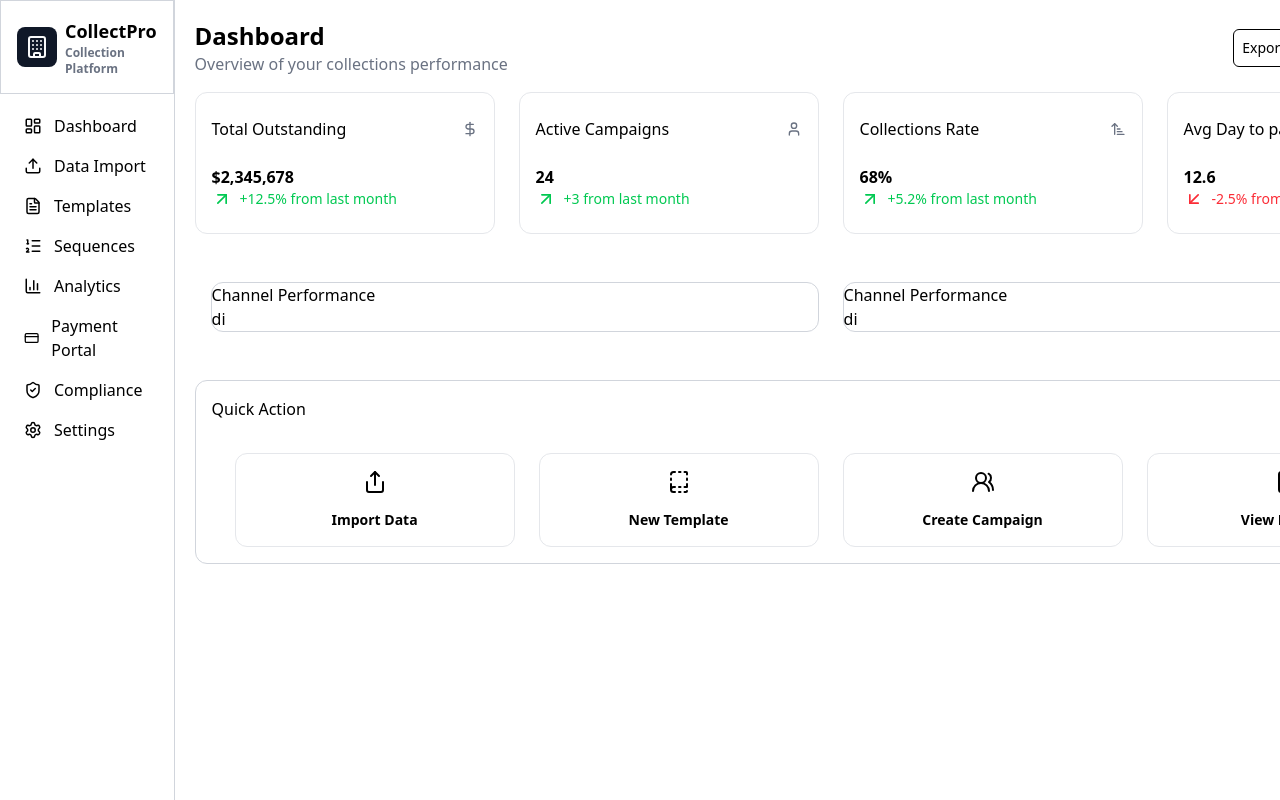
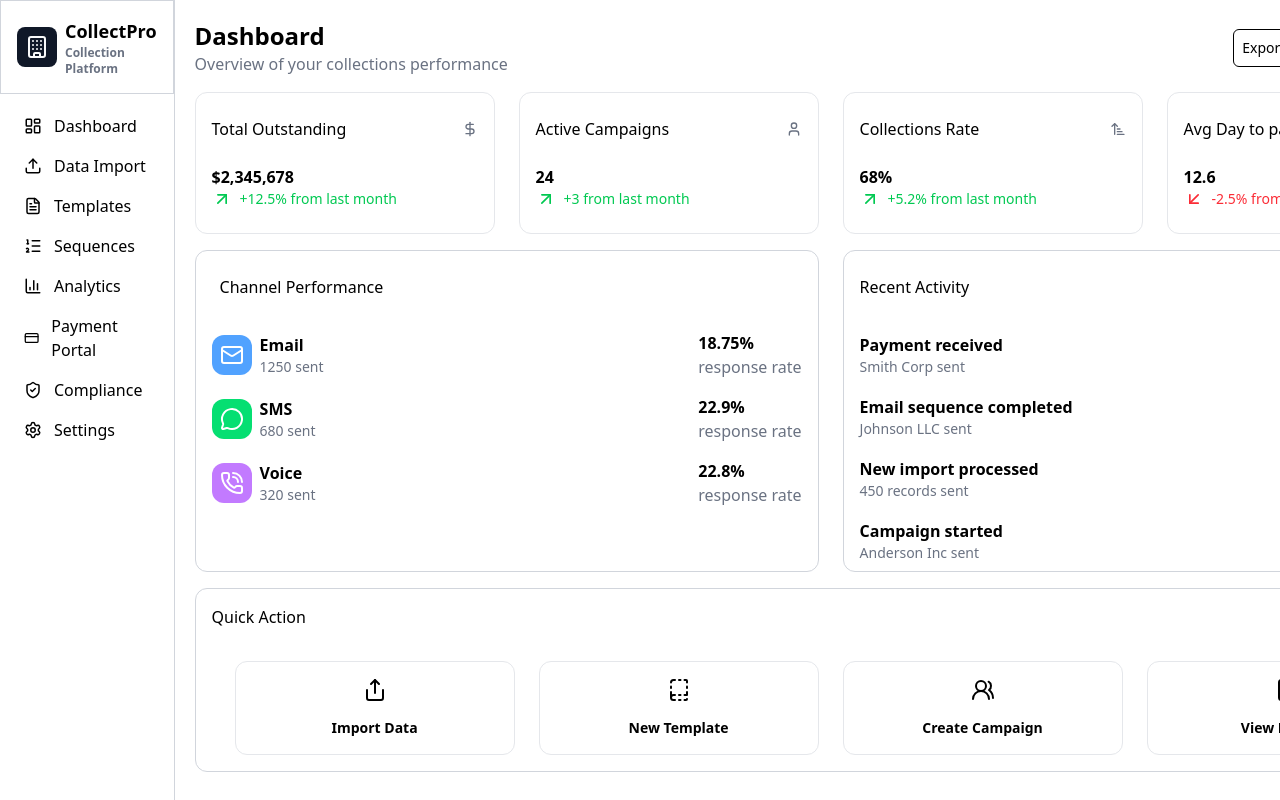
Before and after one commit to Sujan545/Dashboard-Design, a React (Vite) app: page /dashboard in a window 1280 px wide. Shown: the top 800 px of the page. Built offline with nearby package versions, Linux system fonts and the light colour scheme.

Commit message:
Dashboard page complete

```diff
--- a/src/components/shared/ActivityCard.tsx
+++ b/src/components/shared/ActivityCard.tsx
@@ -1,12 +1,27 @@
 
-
-export default function Activity() {
+interface ActivityProps {
+    title: string,
+    value: string,
+    text: string,
+    time: string
+}
+export default function Activity({ title, value, text, time }: ActivityProps) {
 
 
     return (
-        <div className="border border-gray-300 w-1/2 h-1/2 rounded-xl">
-            <p>Channel Performance</p>
-            di
-        </div>
+        <>
+
+                <div className=" flex justify-between items-center px-4 py-2 ">
+                    <div>
+                        <p className="font-semibold">{title}</p>
+                        <p className="text-gray-500 text-sm ">{text} sent</p>
+                    </div>
+                    <div>
+                        <p className="font-semibold">{value}</p>
+                        <p className="text-gray-500">{time}</p>
+                    </div>
+                </div>
+
+        </>
     )
 }
--- /dev/null
+++ b/src/components/shared/PerformanceCard.tsx
@@ -0,0 +1,36 @@
+import type { LucideIcon } from "lucide-react"
+
+interface PerformanceProps{
+    title:string,
+    value:number,
+    percentage:string,
+    icon:LucideIcon
+}
+
+export default function Performance ({title, value,percentage,icon:Icon}:PerformanceProps){
+ const colorCheck: Record<string, string> = {
+    Email: "bg-blue-400",
+    SMS: " bg-green-400",
+    Voice: " bg-purple-400",
+};
+const bgColor=colorCheck[title] ?? "bg-blue-100"
+    return(
+        <>
+        <div className="flex justify-between items-center px-4 py-2">
+                    <div className="flex gap-2 items-center  ">
+                        <div className={`${bgColor} rounded-xl p-2 text-white `} >
+                        <Icon />
+                        </div>
+                        <div>
+                        <p className="font-semibold">{title}</p>
+                        <p className="text-gray-500 text-sm ">{value} sent</p>
+                        </div>
+                    </div>
+                    <div>
+                        <p className="font-semibold">{percentage}</p>
+                        <p className="text-gray-500">response rate</p>
+                    </div>
+                </div>
+        </>
+    )
+}
--- a/src/pages/DashboardPage.tsx
+++ b/src/pages/DashboardPage.tsx
@@ -1,55 +1,102 @@
-import { ArrowUpNarrowWide, BookAIcon, BookTemplate, DollarSign, Share, Timer, User, Users2 } from "lucide-react";
+import { ArrowRight, ArrowUpNarrowWide, BookAIcon, BookTemplate, DollarSign, LucideFileExclamationPoint, Mail, MessageCircle, MessageCircleCodeIcon, PhoneCall, Share, SigmaSquare, Text, Timer, User, Users2 } from "lucide-react";
 import DisplayCard from "../components/shared/DisplayCard";
 import Action from "../components/shared/ActionCard";
 import Activity from "../components/shared/ActivityCard";
+import Performance from "../components/shared/PerformanceCard";
 
 
-export default function DashboardPage () {
+export default function DashboardPage() {
 
     const cardInfo = [
         {
-            title:"Total Outstanding",
-            amount:"$2,345,678",
-            percentage:"+12.5%",
-            icon:DollarSign
+            title: "Total Outstanding",
+            amount: "$2,345,678",
+            percentage: "+12.5%",
+            icon: DollarSign
         },
         {
-            title:"Active Campaigns",
-            amount:"24",
-            percentage:"+3",
-            icon:User
+            title: "Active Campaigns",
+            amount: "24",
+            percentage: "+3",
+            icon: User
         },
         {
 
-            title:"Collections Rate",
-            amount:"68%",
-            percentage:"+5.2%",
-            icon:ArrowUpNarrowWide
+            title: "Collections Rate",
+            amount: "68%",
+            percentage: "+5.2%",
+            icon: ArrowUpNarrowWide
         },
         {
-            title:"Avg Day to pay",
-            amount:"12.6",
-            percentage:"-2.5%",
-            icon:Timer
+            title: "Avg Day to pay",
+            amount: "12.6",
+            percentage: "-2.5%",
+            icon: Timer
         }
     ]
-const actionInfo=[
+    const actionInfo = [
         {
-        title:"Import Data",
-        icon:Share
+            title: "Import Data",
+            icon: Share
         },
         {
-        title:"New Template",
-        icon:BookTemplate
+            title: "New Template",
+            icon: BookTemplate
         },
         {
-        title:"Create Campaign",
-        icon:Users2
+            title: "Create Campaign",
+            icon: Users2
         },
         {
-        title:"View Reports",
-        icon:BookAIcon
+            title: "View Reports",
+            icon: BookAIcon
         }
+    ]
+    const performanceInfo = [
+        {
+            title: "Email",
+            icon: Mail,
+            value: 1250,
+            percentage: "18.75%",
+        },
+        {
+            title: "SMS",
+            icon: MessageCircle,
+            value: 680,
+            percentage: "22.9%",
+        },
+        {
+            title: "Voice",
+            icon: PhoneCall,
+            value: 320,
+            percentage: "22.8%",
+        },
+    ]
+    const activityInfo = [
+        {
+            title: "Payment received",
+            text: "Smith Corp",
+            value: "$ 1250",
+            time: "12m ago"
+        },
+        {
+            title: "Email sequence completed",
+            text: "Johnson LLC",
+            value: " ",
+            time: "2m ago"
+        },
+        {
+            title: "New import processed",
+            text: "450 records",
+            value: "$ 1250",
+            time: "30m ago"
+        },
+        {
+            title: "Campaign started",
+            text: "Anderson Inc",
+            value: " ",
+            time: "1h ago"
+        },
     ]
     return (
 
@@ -67,7 +114,7 @@ return (
 
             </div>
             <div className="flex gap-6 w-full">
-    {cardInfo.map((card) =>(
+                {cardInfo.map((card) => (
                     <DisplayCard
                         title={card.title}
                         amount={card.amount}
@@ -76,14 +123,44 @@ return (
                     />
                 ))}
             </div>
-<div className="flex gap-6 mt-8 p-4">
-    <Activity/>
-    <Activity/>
+
+            <div className="flex gap-6 py-4">
+
+                <div className="border border-gray-300 w-1/2 max-h-1/2 rounded-xl">
+                    <p className="p-6">Channel Performance</p>
+                    {performanceInfo.map((card) => (
+
+                        <Performance
+                            title={card.title}
+                            value={card.value}
+                            icon={card.icon}
+                            percentage={card.percentage}
+                        />
+                    ))}
+
                 </div>
-<div className="rounded-xl border border-gray-300 w-full p-4 mt-8">
+                <div className="border border-gray-300 w-1/2 max-h-1/2 rounded-xl">
+                    <div className="flex justify-between px-4 py-2">
+                        <p className="py-4"> Recent Activity</p>
+
+                        <button className="flex hover:bg-gray-200 items-center rounded-md h-6 mt-2 px-2 py-4">view all <ArrowRight className="text-sm w-5 ml-2" /></button>
+                    </div>
+                    {activityInfo.map((card) => (
+
+                        <Activity
+                            title={card.title}
+                            text={card.text}
+                            time={card.time}
+                            value={card.value}
+                        />
+                    ))}
+
+                </div>
+            </div>
+            <div className="rounded-xl border border-gray-300 w-full p-4">
                 <p>Quick Action</p>
                 <div className="flex w-full gap-6 items-center justify-center mt-8">
-    {actionInfo.map((card)=>
+                    {actionInfo.map((card) =>
                         <Action
                             title={card.title}
                             icon={card.icon}
@@ -92,4 +169,5 @@ return (
                 </div>
             </div>
         </>
-    )}
+    )
+}
```
Lines whose indentation alone changed are shown as unchanged.
